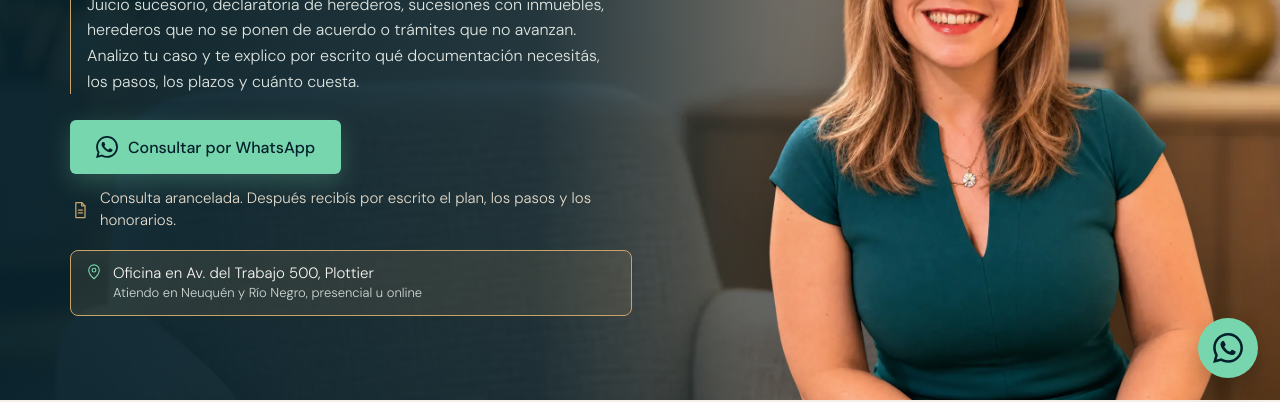
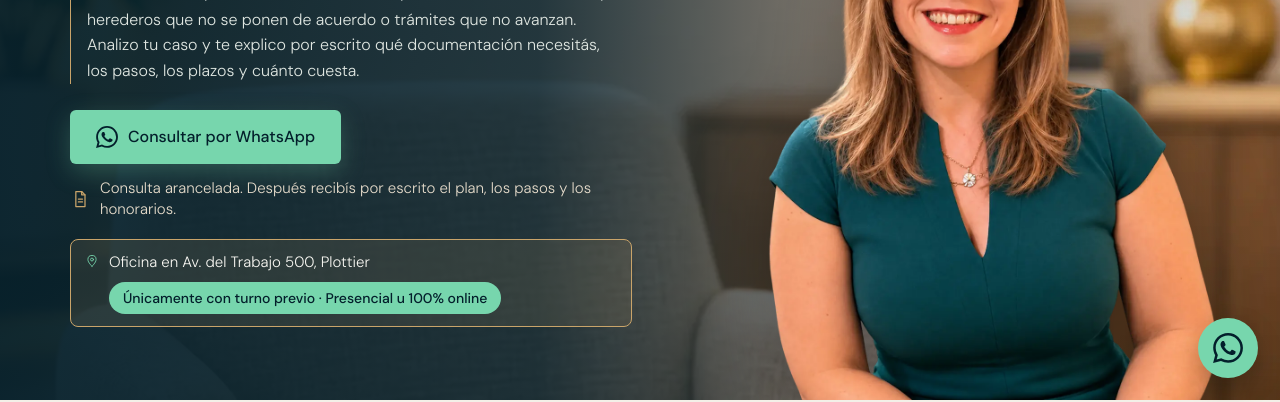
Before and after one commit to switchgestion2026-oss/Jalenska-Zurakoski, a plain HTML site: page Sucesiones.html in a window 1280 px wide. Shown: the part 400-802 px from the top of the page. Drawn offline with nearby package versions, Linux system fonts and the light colour scheme; a web font is replaced by a local one.

Commit message:
Update styling and content in Sucesiones.html

```diff
--- a/Sucesiones.html
+++ b/Sucesiones.html
@@ -65,7 +65,9 @@ h2{font-size:clamp(30px,5vw,46px);line-height:1.05;margin:12px 0 28px}
 .hero h1 em{display:block;font-style:italic;font-size:.55em;color:#e6dccb;margin-top:10px;letter-spacing:0}
 .lead{max-width:540px;margin:20px 0 26px;padding-left:16px;border-left:1px solid var(--gold);color:#dfe6e1;font-size:16px;line-height:1.6}
 .loc{display:flex;align-items:flex-start;gap:10px;margin-top:18px;padding:12px 14px;border:1px solid var(--gold);border-radius:8px;background:rgba(201,164,106,.12);font-size:15px;line-height:1.45;color:var(--white)}
-.loc small{display:block;font-size:13px;color:#cfd8d2}
+.loc small{display:inline-block;margin-top:8px;padding:7px 14px;background:var(--mint);color:var(--deep);font:500 14px/1.3 var(--sans);border-radius:999px}
+.loc small b{font-weight:500}
+.tag{display:inline-block;font:500 14px/1.3 var(--sans);color:var(--deep);background:var(--mint);border-radius:999px;padding:8px 16px;margin-bottom:12px}
 .promise{display:flex;align-items:center;gap:10px;margin-top:14px;font-size:15px;line-height:1.45;color:#e6dccb}
 .promise svg{width:20px;height:20px;color:var(--gold);flex:none}
 .loc svg{width:18px;height:18px;color:var(--mint)}
@@ -229,7 +231,7 @@ footer.site .wrap{display:flex;flex-wrap:wrap;gap:6px 14px}
           Consultar por WhatsApp
         </a>
         <div class="promise"><svg class="ico" viewBox="0 0 24 24" aria-hidden="true"><path d="M7 3h7l4 4v14H7z"/><path d="M14 3v4h4M10 12h5M10 15.5h5"/></svg><span>Consulta arancelada. Después recibís por escrito el plan, los pasos y los honorarios.</span></div>
-        <div class="loc"><svg class="ico" viewBox="0 0 24 24" aria-hidden="true"><path d="M12 21s-7-6.2-7-11.5A7 7 0 0 1 19 9.5C19 14.8 12 21 12 21z"/><circle cx="12" cy="9.5" r="2.5"/></svg><div>Oficina en Av. del Trabajo 500, Plottier<small>Atiendo en Neuquén y Río Negro, presencial u online</small></div></div>
+        <div class="loc"><svg class="ico" viewBox="0 0 24 24" aria-hidden="true"><path d="M12 21s-7-6.2-7-11.5A7 7 0 0 1 19 9.5C19 14.8 12 21 12 21z"/><circle cx="12" cy="9.5" r="2.5"/></svg><div>Oficina en Av. del Trabajo 500, Plottier<small><b>Únicamente con turno previo</b> · <b>Presencial u 100% online</b></small></div></div>
       </div>
       <div class="portrait"><img src="assets/jalenska.webp" alt="Jalenska Zurakoski Luparelli, abogada" width="760" height="779" fetchpriority="high"></div>
     </div>
@@ -288,12 +290,12 @@ footer.site .wrap{display:flex;flex-wrap:wrap;gap:6px 14px}
     <span class="rule"></span>
     <h2>Preguntas frecuentes</h2>
     <div class="faq-list">
+      <details open><summary>¿Sabías que la sucesión se puede hacer 100% online?</summary><p>Sí. La consulta, la documentación y el seguimiento del trámite pueden hacerse a distancia, sin venir a la oficina. Lo único que define dónde se tramita es la provincia en la que vivía la persona que falleció.</p></details>
       <details><summary>¿Cuánto cuesta una sucesión?</summary><p>Depende de los bienes, la cantidad de herederos y la complejidad del caso. La consulta es arancelada e incluye el análisis de tu situación; después recibís por escrito los pasos, los honorarios y los gastos estimados.</p></details>
       <details><summary>¿Qué es la declaratoria de herederos y cuánto tarda?</summary><p>Es la resolución del juez que, dentro del juicio sucesorio, reconoce quiénes son los herederos. Es el paso necesario para después inscribir, dividir o vender los bienes. El plazo depende de cada caso y del juzgado; en la consulta te doy una estimación según tu situación.</p></details>
       <details><summary>¿Puedo iniciarla sin tener todos los documentos?</summary><p>Se puede empezar con lo básico, como la partida de defunción y los datos de los herederos, y conseguir el resto durante el trámite. En la consulta te digo qué falta y cómo obtenerlo.</p></details>
       <details><summary>¿Qué pasa si un heredero no está de acuerdo?</summary><p>Hay caminos para avanzar igual, negociados o judiciales, según el caso. En la consulta analizamos cuál conviene para tu situación.</p></details>
       <details><summary>¿En qué provincia se hace la sucesión?</summary><p>En la provincia donde vivía habitualmente la persona que falleció, no donde viven los herederos ni donde están los bienes. Si el fallecido vivía en Neuquén o Río Negro, puedo llevar tu caso aunque vos vivas en otro lugar; si vivía en otra provincia, no puedo iniciar acciones.</p></details>
-      <details><summary>¿Puedo hacer el trámite desde otra ciudad?</summary><p>Sí. Trabajo en Neuquén y Río Negro, con atención presencial en Plottier u online.</p></details>
       <details><summary>¿Puedo resolver mi caso por WhatsApp?</summary><p>WhatsApp es el primer contacto. Cada sucesión requiere revisar documentación, por eso no se brindan respuestas jurídicas completas por mensaje.</p></details>
     </div>
   </div>
@@ -305,7 +307,7 @@ footer.site .wrap{display:flex;flex-wrap:wrap;gap:6px 14px}
     <h2>Dónde atiendo</h2>
     <div class="where-card">
       <svg class="ico" viewBox="0 0 24 24" aria-hidden="true"><path d="M12 21s-7-6.2-7-11.5A7 7 0 0 1 19 9.5C19 14.8 12 21 12 21z"/><circle cx="12" cy="9.5" r="2.5"/></svg>
-      <div><h3>Av. del Trabajo 500, Plottier, Neuquén</h3><p>Atención presencial en la oficina u online, para Neuquén y Río Negro.</p></div>
+      <div><span class="tag">Únicamente con turno previo · 100% online</span><h3>Av. del Trabajo 500, Plottier, Neuquén</h3><p>No se atiende sin turno. La consulta puede ser en la oficina o completamente online. Sucesiones de Neuquén y Río Negro.</p></div>
       <a class="btn ghost" href="https://www.google.com/maps/search/?api=1&amp;query=Av.+del+Trabajo+500%2C+Q8316+Plottier%2C+Neuqu%C3%A9n" target="_blank" rel="noopener">Cómo llegar · Google Maps</a>
     </div>
   </div>
```
